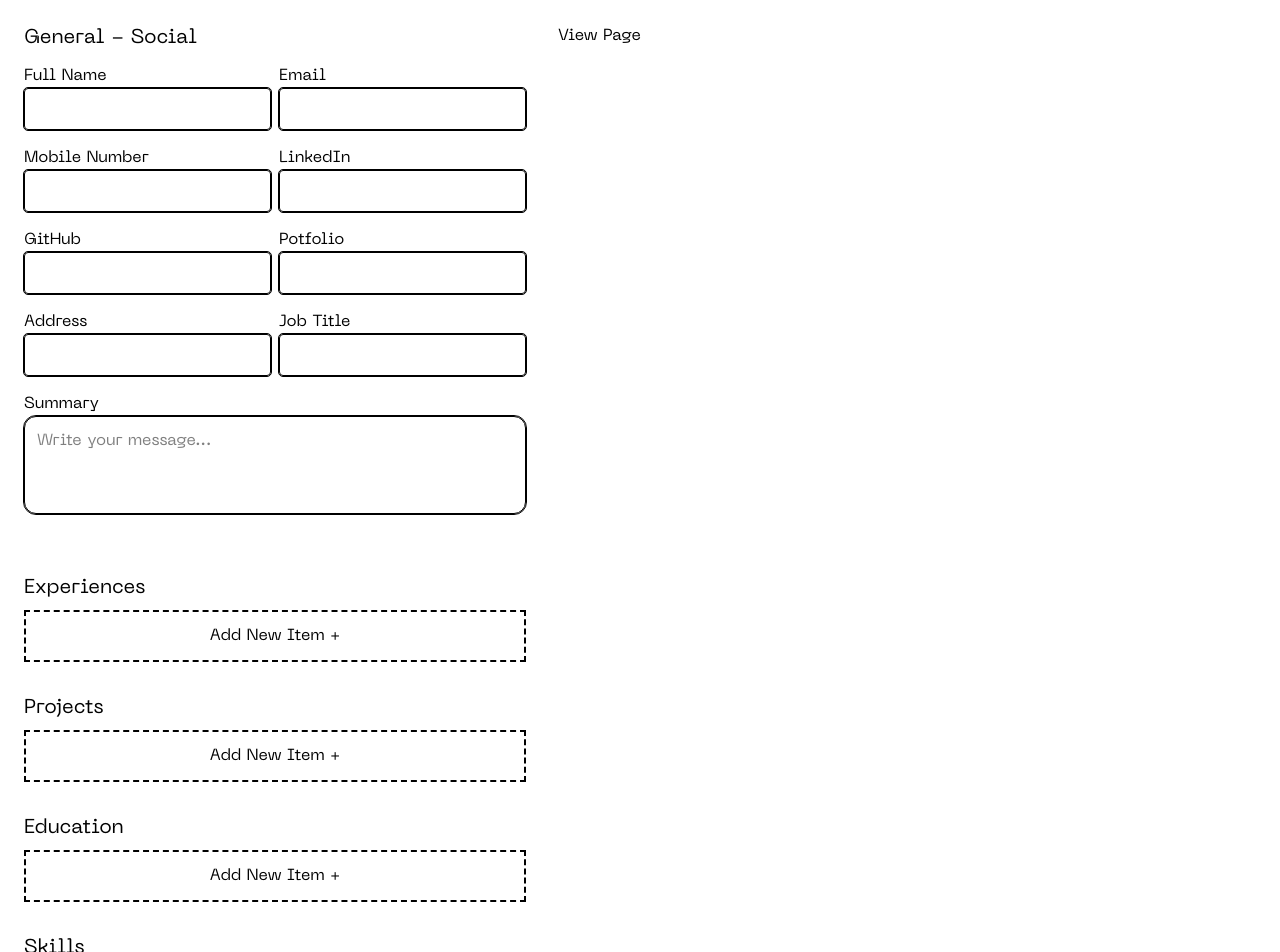
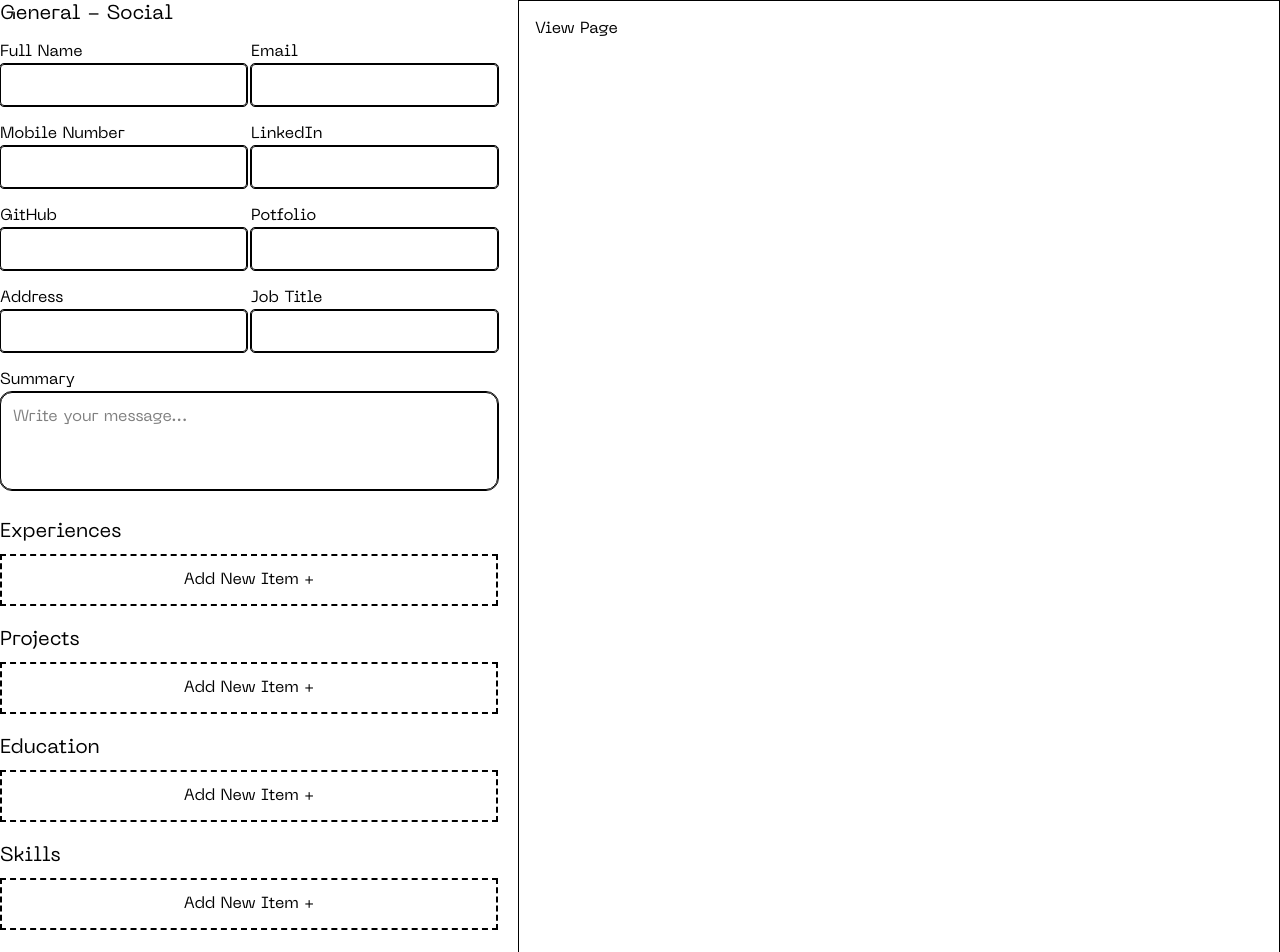
Before and after one commit to Kaxramonovravshan/resume-builder, a Next.js app: page / in a window 1280 px wide. Before the commit this address had no page. Shown: the top 952 px of the page. Built offline with nearby package versions, Linux system fonts and the light colour scheme.

Commit message:
change home page style

```diff
--- a/app/page.tsx
+++ b/app/page.tsx
@@ -7,14 +7,14 @@ import { Drawer } from "vaul";
 const Home = () => {
   const [exp, setExp] = useState(false);
 
-  useAuth();
+  // useAuth();
   return (
-    <div className="w-full p-2">
-      <div className="max-w-7xl mx-auto flex justify-between">
+    <div className="w-full md:p-0 p-2">
+      <div className="max-w-7xl mx-auto flex md:flex-row flex-col gap-5">
         <div className="">
-          <div className="rounded mx-auto p-4 mb-5">
+          <div className="rounded mx-auto mb-5">
             <h1 className="mb-3 text-xl">General - Social</h1>
-            <div className="flex gap-2 items-center mb-4">
+            <div className="flex gap-1 md:justify-between items-center mb-4">
               <div>
                 <p>Full Name</p>
                 <input type="text" className="p-2 border rounded outline" />
@@ -24,7 +24,7 @@ const Home = () => {
                 <input type="text" className="p-2 border rounded outline" />
               </div>
             </div>
-            <div className="flex justify-between items-center mb-4">
+            <div className="flex gap-1 md:justify-between items-center mb-4">
               <div>
                 <p>Mobile Number</p>
                 <input type="text" className="p-2 border rounded outline" />
@@ -34,7 +34,7 @@ const Home = () => {
                 <input type="text" className="p-2 border rounded outline" />
               </div>
             </div>
-            <div className="flex justify-between items-center mb-4">
+            <div className="flex gap-1 md:justify-between items-center mb-4">
               <div>
                 <p>GitHub</p>
                 <input type="text" className="p-2 border rounded outline" />
@@ -44,7 +44,7 @@ const Home = () => {
                 <input type="text" className="p-2 border rounded outline" />
               </div>
             </div>
-            <div className="flex justify-between items-center mb-4">
+            <div className="flex gap-1 md:justify-between items-center mb-4">
               <div>
                 <p>Address</p>
                 <input type="text" className="p-2 border rounded outline" />
@@ -64,7 +64,7 @@ const Home = () => {
               />
             </div>
           </div>
-          <div className=" mx-auto p-4">
+          <div className=" mx-auto mb-5">
             <div>
               <h1 className="mb-2 text-xl">Experiences</h1>
               <button
@@ -75,28 +75,28 @@ const Home = () => {
               </button>
             </div>
           </div>
-          <div className=" mx-auto p-4">
+          <div className=" mx-auto mb-5">
             <h1 className="mb-2 text-xl">Projects</h1>
 
             <button className="w-full border-2 border-dashed p-3">
               Add New Item +
             </button>
           </div>
-          <div className=" mx-auto p-4">
+          <div className=" mx-auto mb-5">
             <h1 className="mb-2 text-xl">Education</h1>
 
             <button className="w-full border-2 border-dashed p-3">
               Add New Item +
             </button>
           </div>
-          <div className=" mx-auto p-4">
+          <div className=" mx-auto mb-5">
             <h1 className="mb-2 text-xl">Skills</h1>
 
             <button className="w-full border-2 border-dashed p-3">
               Add New Item +
             </button>
           </div>
-          <div className=" mx-auto p-4">
+          <div className=" mx-auto mb-5">
             <h1 className="mb-2 text-xl">Languages</h1>
 
             <button className="w-full border-2 border-dashed p-3">
@@ -105,7 +105,7 @@ const Home = () => {
           </div>
         </div>
 
-        <div className=" w-full p-4">View Page</div>
+        <div className=" w-full p-4 border">View Page</div>
       </div>
 
       {exp && (
```
